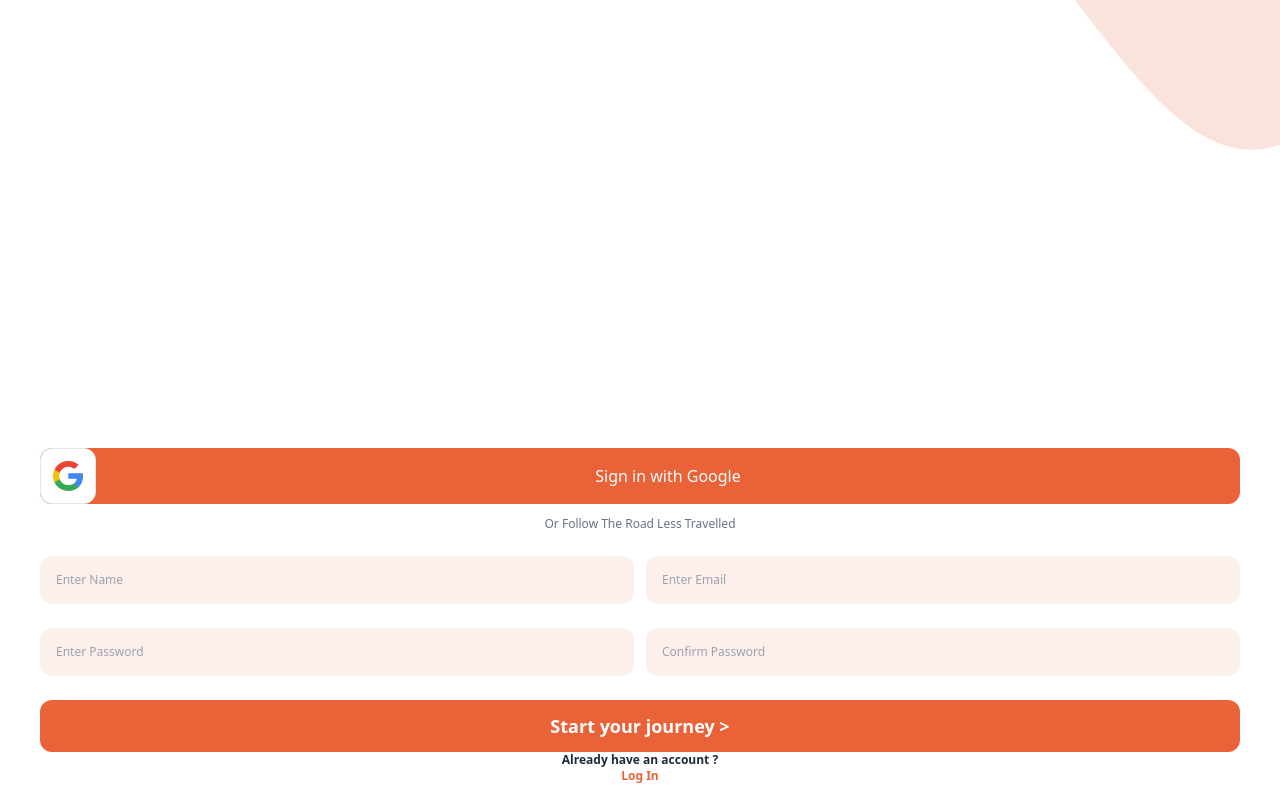
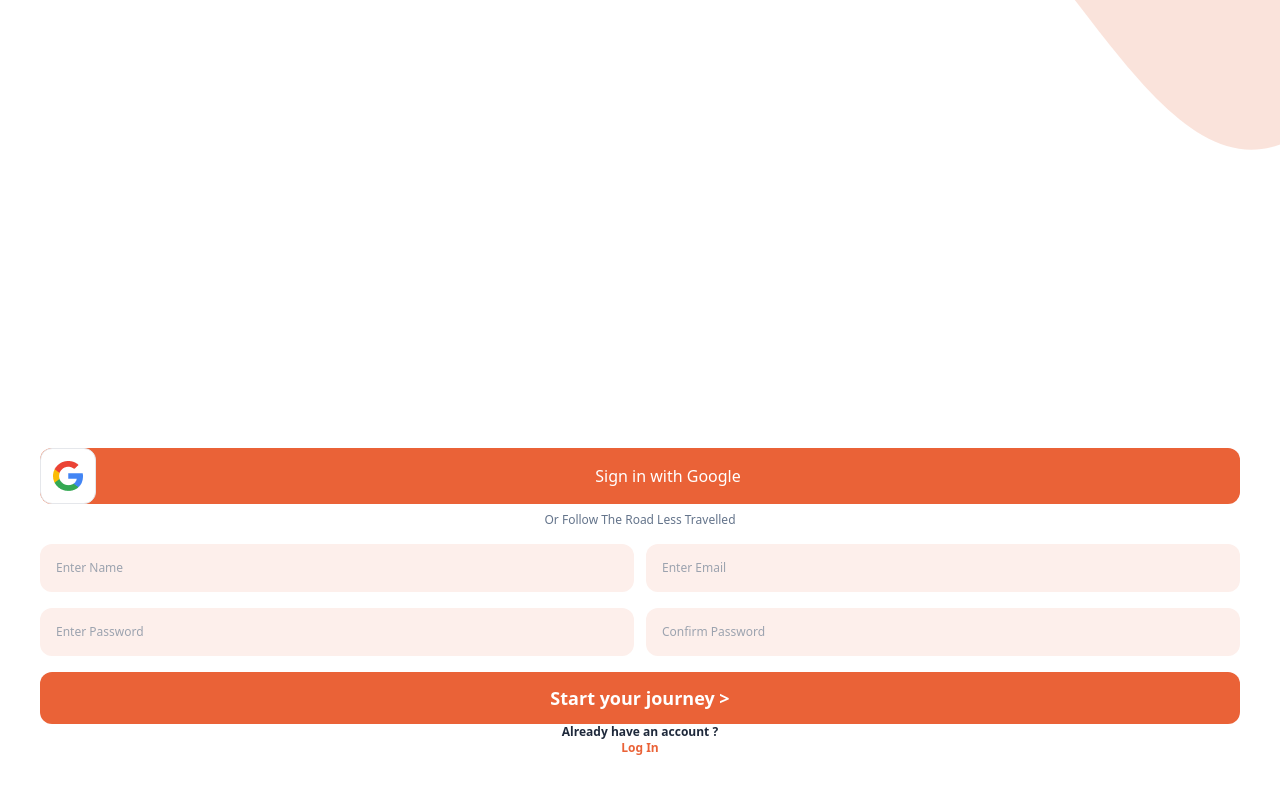
Before and after one commit to Uni-Pool/Frontend_2.0, a React (Create React App) app: page /register in a window 1280 px wide. Shown: the part 1030-1830 px from the top of the page. After the commit the page ends 1802 px from the top, so only its background shows below. Built offline with nearby package versions, Linux system fonts and the light colour scheme.

Commit message:
Created topbar without chat icon

```diff
--- /dev/null
+++ b/src/Components/BottomNav.js
@@ -0,0 +1,9 @@
+import React from 'react'
+
+function BottomNav() {
+  return (
+    <div>BottomNav</div>
+  )
+}
+
+export default BottomNav
--- /dev/null
+++ b/src/Components/TopNav.js
@@ -0,0 +1,14 @@
+import React from "react";
+import Logo from "../assets/Logos/unipool_Logo_White.png";
+
+function TopNav() {
+	return (
+		<div className='bg-primary flex items-center p-2 rounded-b-xl'>
+			<img src={Logo} className='h-16' />
+			<h3 className='text-white font-semibold text-lg'>Unipool</h3>
+			{/* chat icon */}
+		</div>
+	);
+}
+
+export default TopNav;
--- /dev/null
+++ b/src/Pages/Find.js
@@ -0,0 +1,13 @@
+import React from 'react'
+import TopNav from '../Components/TopNav'
+
+function Find() {
+  return (
+      <div className="h-full">
+        <TopNav />
+
+    </div>
+  )
+}
+
+export default Find
--- a/src/Pages/Register.js
+++ b/src/Pages/Register.js
@@ -8,7 +8,7 @@ function Register() {
 	return (
 		<div className='min-h-full flex flex-col'>
 			<img src={JoinUsImage} />
-			<form className='grow w-full flex flex-col gap-3 px-10 justify-evenly'>
+			<form className='grow w-full flex flex-col gap-2 px-10 justify-evenly'>
 				{/* Google log in */}
 				<div className='rounded-xl flex bg-primary'>
 					<img
@@ -23,7 +23,7 @@ function Register() {
 					Or Follow The Road Less Travelled
 				</h4>
 
-				<div className='flex justify-between gap-3 mt-3'>
+				<div className='flex justify-between gap-3 mt-2'>
 					<input
 						type='text'
 						placeholder='Enter Name'
@@ -37,7 +37,7 @@ function Register() {
 						required
 					/>
 				</div>
-				<div className='flex justify-between gap-3 mt-3'>
+				<div className='flex justify-between gap-3 mt-2'>
 					<input
 						type='password'
 						placeholder='Enter Password'
@@ -54,7 +54,7 @@ function Register() {
 
 				<button
 					type='submit'
-					className='w-full mt-3 bg-primary rounded-xl text-white text-lg font-semibold p-3'>
+					className='w-full mt-2 bg-primary rounded-xl text-white text-lg font-semibold p-3'>
 					Start your journey {">"}
 				</button>
 			</form>
--- a/src/index.js
+++ b/src/index.js
@@ -6,6 +6,7 @@ import "./index.css";
 import Starter from "./Pages/Starter";
 import Login from "./Pages/Login";
 import Register from "./Pages/Register";
+import Find from "./Pages/Find";
 const root = ReactDOM.createRoot(document.getElementById("root"));
 root.render(
 	<React.StrictMode>
@@ -15,6 +16,7 @@ root.render(
 				<Route path='/getstarted' element={<Starter />} />
 				<Route path='/login' element={<Login />} />
 				<Route path='/register' element={<Register />} />
+				<Route path='/find' element={<Find />} />
 			</Routes>
 		</BrowserRouter>
 	</React.StrictMode>
```
Also changed, not shown: src/assets/Logos/unipool_Logo_White.png (added).
